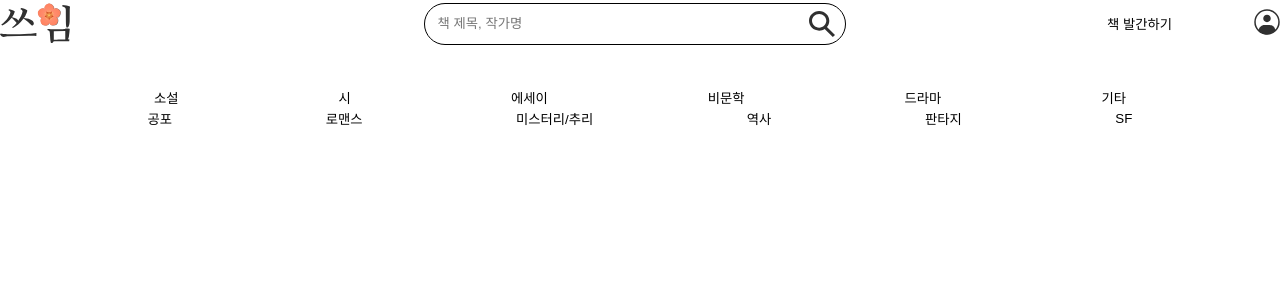
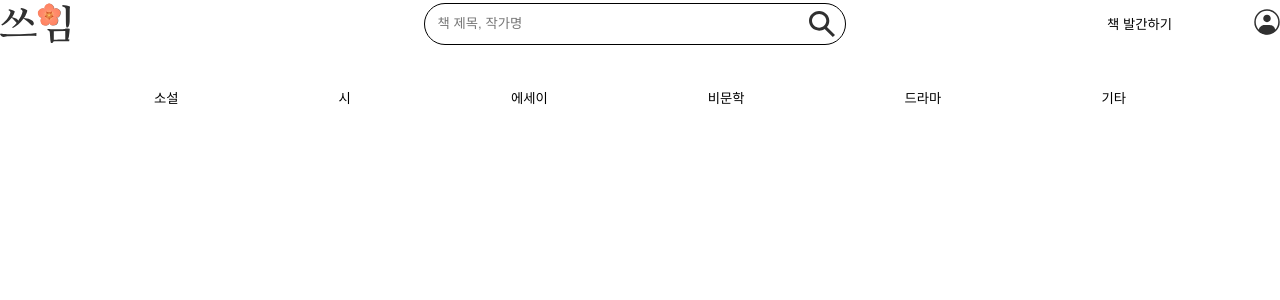
Before and after one commit to LikeLionHGU/Welch-s_Front, a React (Create React App) app: page / in a window 1280 px wide. Shown: the top 300 px of the page. Built offline with nearby package versions, Linux system fonts and the light colour scheme.

Commit message:
feat: 헤더 페이지 별로 변경 가능하도록

```diff
--- a/src/components/Header.jsx
+++ b/src/components/Header.jsx
@@ -4,15 +4,16 @@ import ProfileImg from "../imgs/myprofile.svg";
 import "../styles/header.css";
 import { useState } from "react";
 
-export default function Header() {
+// mode == 0 : 메인 페이지, mode == 1 : 전체 페이지, mode == 2 : 프로젝트 상세 페이지
+export default function Header({ mode }) {
   const [selectedCategory, setSelectedCategory] = useState("소설");
 
   const categories = {
-    소설: ["공포", "로맨스", "미스터리/추리", "역사", "판타지", "SF"],
-    시: ["감정", "사회", "자연", "철학"],
-    에세이: ["개인경험", "사회", "여행", "자기개발"],
-    비문학: ["과학", "자기개발", "전기", "역사"],
-    드라마: ["가족", "모험", "사회", "정치"],
+    소설: ["전체", "공포", "로맨스", "미스터리/추리", "역사", "판타지", "SF"],
+    시: ["전체", "감정", "사회", "자연", "철학"],
+    에세이: ["전체", "개인경험", "사회", "여행", "자기개발"],
+    비문학: ["전체", "과학", "자기개발", "전기", "역사"],
+    드라마: ["전체", "가족", "모험", "사회", "정치"],
     기타: ["기타"],
   };
 
@@ -25,10 +26,16 @@ export default function Header() {
         <div>
           <img src={LogoImg} alt="logo" />
         </div>
+        {/* 프로젝트 상세 페이지일 경우 검색창을 없앰 */}
+        {mode === 2 ? (
+          <></>
+        ) : (
           <div className="searchContainer">
             <input className="searchBox" placeholder="책 제목, 작가명" />
             <img src={SearchImg} alt="search" />
           </div>
+        )}
+
         <div className="headerRight">
           <button id="goWrite">책 발간하기</button>
           <div>
@@ -47,11 +54,16 @@ export default function Header() {
             </button>
           ))}
         </div>
+        {/* 프로젝트 전체 페이지일 경우 보여줌 */}
+        {mode === 1 ? (
           <div className="category">
             {categories[selectedCategory].map((option, index) => (
               <button key={index}>{option}</button>
             ))}
           </div>
+        ) : (
+          <></>
+        )}
       </div>
     </div>
   );
```
Lines whose indentation alone changed are shown as unchanged.
